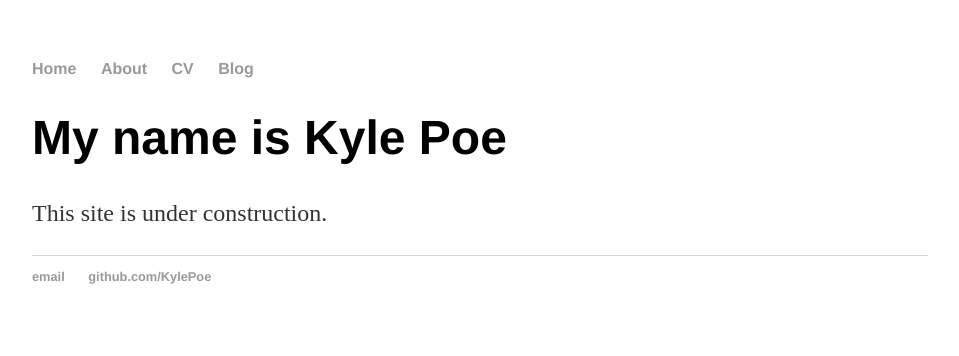
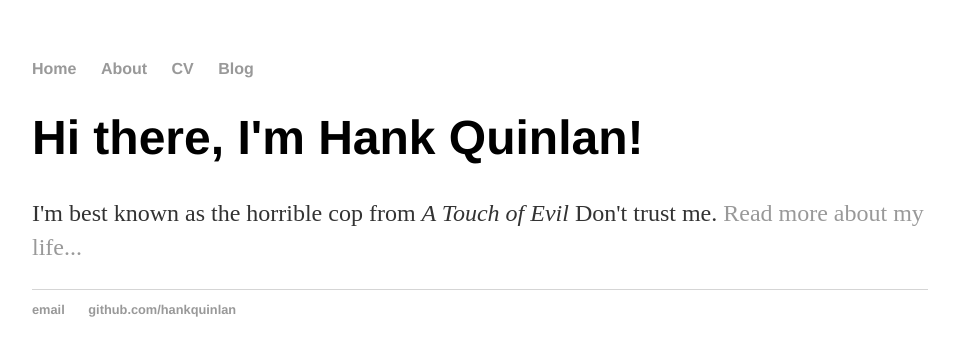
Before and after one commit to KylePoe/kylepoe.info, a Jekyll site: the page built from index.html, in a window 1280 px wide. Shown: the top 356 px of the page, without its empty margins (160-1119 px from the left). Built offline with Jekyll 4.4.1, drawn with Linux system fonts in a browser that asks for light colours.

Commit message:
Update index.html

```diff
--- a/index.html
+++ b/index.html
@@ -1,30 +1,8 @@
-<!DOCTYPE html>
-<html>
-	<head>
-		<title>A Blog about Things</title>
-		<!-- link to main stylesheet -->
-		<link rel="stylesheet" type="text/css" href="/css/main.css">
-	</head>
-	<body>
-		<nav>
-    		<ul>
-        		<li><a href="/">Home</a></li>
-	        	<li><a href="/about">About</a></li>
-        		<li><a href="/cv">CV</a></li>
-        		<li><a href="/blog">Blog</a></li>
-    		</ul>
-		</nav>
-		<div class="container">
-    		<div class="blurb">
-        		<h1>My name is Kyle Poe</h1>
-				<p>This site is under construction.</p>
-    		</div><!-- /.blurb -->
-		</div><!-- /.container -->
-		<footer>
-    		<ul>
-        		<li><a href="mailto:k_poe@u.pacific.edu">email</a></li>
-        		<li><a href="https://github.com/KylePoe/">github.com/KylePoe</a></li>
-			</ul>
-		</footer>
-	</body>
-</html>
+---
+layout: default
+title: Hank Quinlan, Horrible Cop
+---
+<div class="blurb">
+	<h1>Hi there, I'm Hank Quinlan!</h1>
+	<p>I'm best known as the horrible cop from <em>A Touch of Evil</em> Don't trust me. <a href="/about">Read more about my life...</a></p>
+</div><!-- /.blurb -->
```
